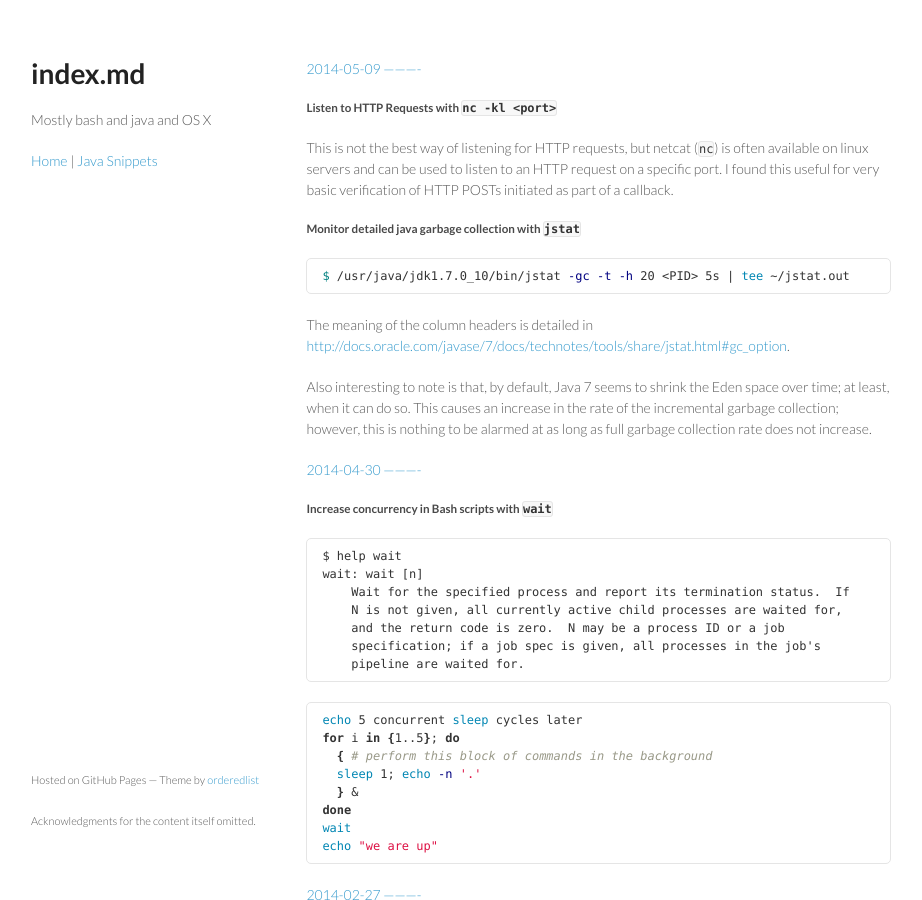
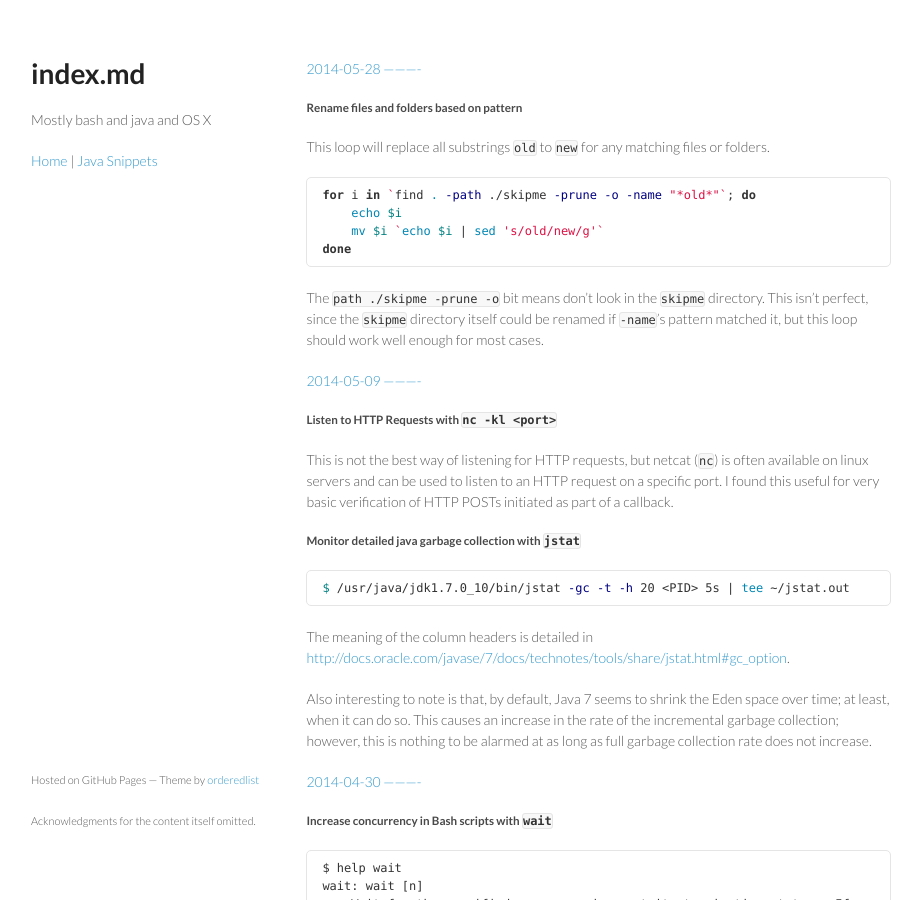
Before and after one commit to yegeniy/yegeniy.github.io, a Jekyll site: the page built from index.md, in a window 1280 px wide and 900 px high. Shown: the whole window, without its empty margins (179-1101 px from the left). Built offline with Jekyll 4.4.1, drawn with Linux system fonts in a browser that asks for light colours; Markdown is read by kramdown in place of the engine named in the settings.

Commit message:
Rename files and folders in subdirectory

````diff
--- a/index.md
+++ b/index.md
@@ -4,6 +4,29 @@ title: Tricks for the CLI by yegeniy
 name: Tricks for the CLI
 tagline: Mostly bash and java and OS X
 ---
+
+<a name="2014-05-28" href="#2014-05-28">
+2014-05-28
+----------
+</a>
+
+##### Rename files and folders based on pattern
+
+This loop will replace all substrings `old` to `new` for any matching files or
+folders.
+
+```bash
+for i in `find . -path ./skipme -prune -o -name "*old*"`; do
+    echo $i
+    mv $i `echo $i | sed 's/old/new/g'`
+done
+```
+
+The `path ./skipme -prune -o` bit means don't look in the `skipme` directory.
+This isn't perfect, since the `skipme` directory itself could be renamed if
+`-name`'s pattern matched it, but this loop should work well enough for most
+cases.
+
 
 <a name="2014-05-09" href="#2014-05-09">
 2014-05-09
````
